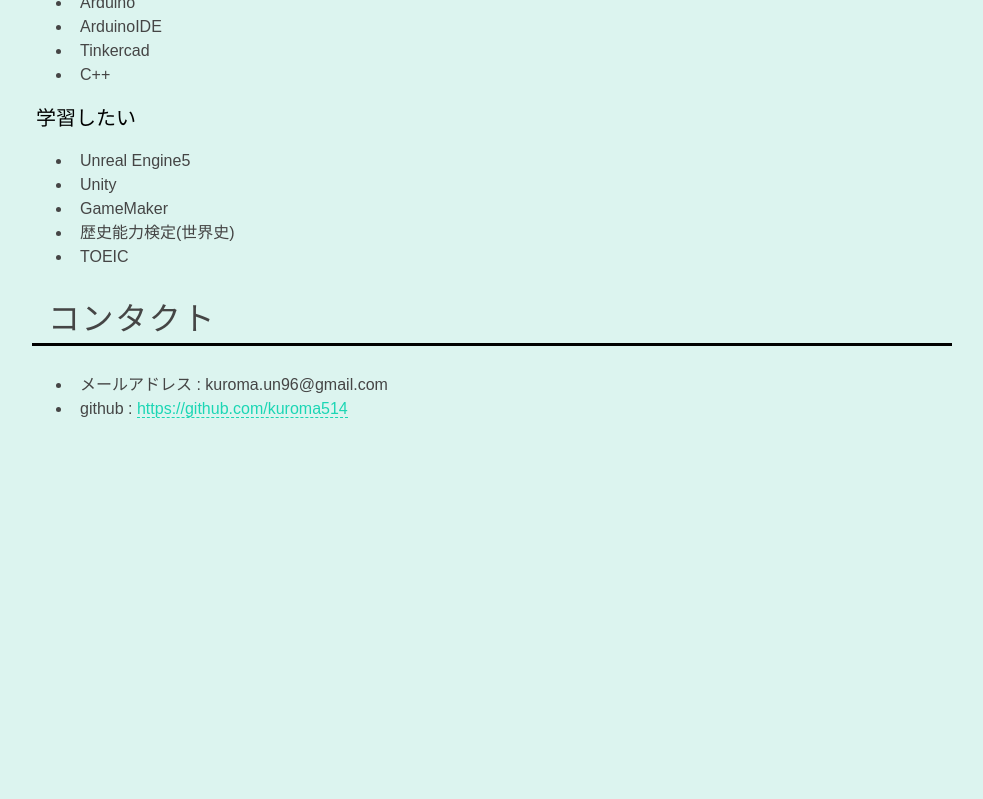
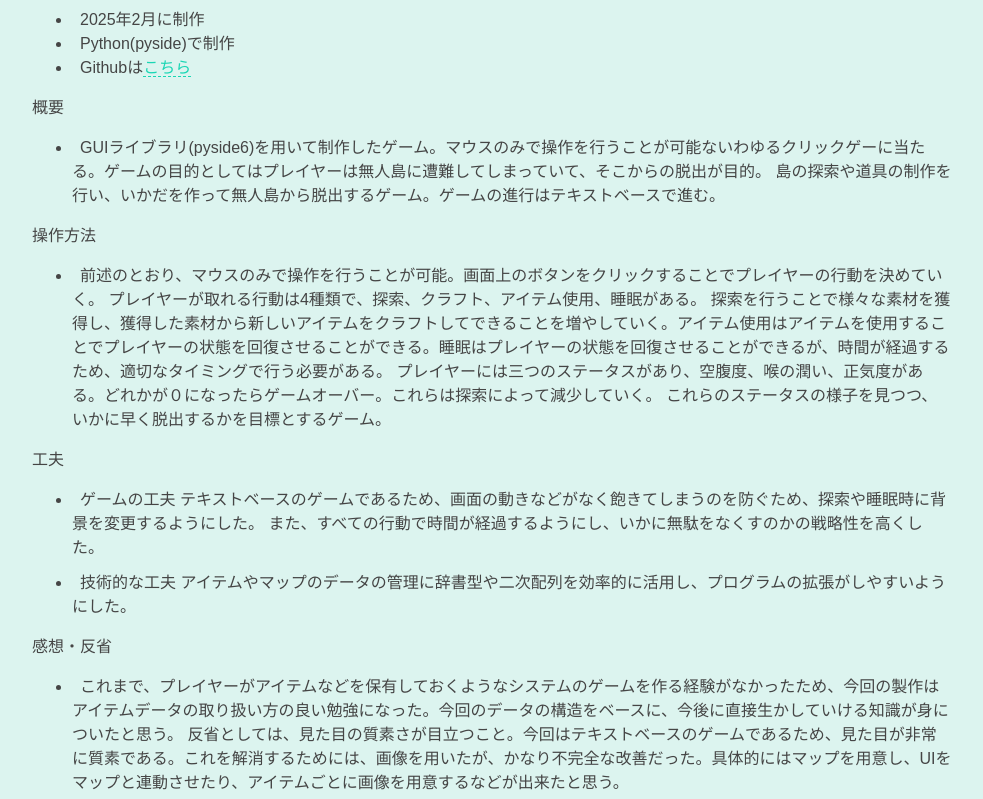
Before and after one commit to kuroma514/kuroma-s-portfolio, a plain HTML site: page index.html in a window 1280 px wide. Shown: the part 3401-4200 px from the top of the page, without its empty margins (148-1131 px from the left). Before the commit the page ends 3854 px from the top, so only its background shows below. Drawn offline with Linux system fonts and the light colour scheme; a web font is replaced by a local one.

Commit message:
Add files via upload

```diff
--- a/index.html
+++ b/index.html
@@ -140,6 +140,62 @@
       </li>
     </ul>
 
+    <p><strong>GUISurvivalGame</strong></p>
+
+    <div class="carousel_1">
+      <img src="img/surviver1.png">
+      <img src="img/surviver2.png">
+      <img src="img/surviver3.png">
+      <img src="img/surviver4.png">
+    </div>
+
+    <ul>
+      <li>2025年2月に制作</li>
+      <li>Python(pyside)で制作</li>
+      <li>Githubは<a href="https://github.com/kuroma514/survival_game.git">こちら</a></li>
+    </ul>
+
+    <p>概要</p>
+    <ul>
+      <li>
+        GUIライブラリ(pyside6)を用いて制作したゲーム。マウスのみで操作を行うことが可能ないわゆるクリックゲーに当たる。ゲームの目的としてはプレイヤーは無人島に遭難してしまっていて、そこからの脱出が目的。
+        島の探索や道具の制作を行い、いかだを作って無人島から脱出するゲーム。ゲームの進行はテキストベースで進む。
+      </li>
+    </ul>
+
+    <p>操作方法</p>
+    <ul>
+      <li>
+        前述のとおり、マウスのみで操作を行うことが可能。画面上のボタンをクリックすることでプレイヤーの行動を決めていく。
+        プレイヤーが取れる行動は4種類で、探索、クラフト、アイテム使用、睡眠がある。
+        探索を行うことで様々な素材を獲得し、獲得した素材から新しいアイテムをクラフトしてできることを増やしていく。アイテム使用はアイテムを使用することでプレイヤーの状態を回復させることができる。睡眠はプレイヤーの状態を回復させることができるが、時間が経過するため、適切なタイミングで行う必要がある。
+        プレイヤーには三つのステータスがあり、空腹度、喉の潤い、正気度がある。どれかが０になったらゲームオーバー。これらは探索によって減少していく。
+        これらのステータスの様子を見つつ、いかに早く脱出するかを目標とするゲーム。
+      </li>
+    </ul>
+    <p>工夫</p>
+    <ul>
+      <li>
+        ゲームの工夫
+        テキストベースのゲームであるため、画面の動きなどがなく飽きてしまうのを防ぐため、探索や睡眠時に背景を変更するようにした。
+        また、すべての行動で時間が経過するようにし、いかに無駄をなくすのかの戦略性を高くした。
+      </li>
+    </ul>
+    <ul>
+      <li>
+        技術的な工夫
+        アイテムやマップのデータの管理に辞書型や二次配列を効率的に活用し、プログラムの拡張がしやすいようにした。
+      </li>
+    </ul>
+
+    <p>感想・反省</p>
+    <ul>
+      <li>
+        これまで、プレイヤーがアイテムなどを保有しておくようなシステムのゲームを作る経験がなかったため、今回の製作はアイテムデータの取り扱い方の良い勉強になった。今回のデータの構造をベースに、今後に直接生かしていける知識が身についたと思う。
+        反省としては、見た目の質素さが目立つこと。今回はテキストベースのゲームであるため、見た目が非常に質素である。これを解消するためには、画像を用いたが、かなり不完全な改善だった。具体的にはマップを用意し、UIをマップと連動させたり、アイテムごとに画像を用意するなどが出来たと思う。
+      </li>
+    </ul>
+
     <h2 id="skills">スキル</h2>
     <p><strong>自主的に学習した</strong></p>
     <ul>
```
